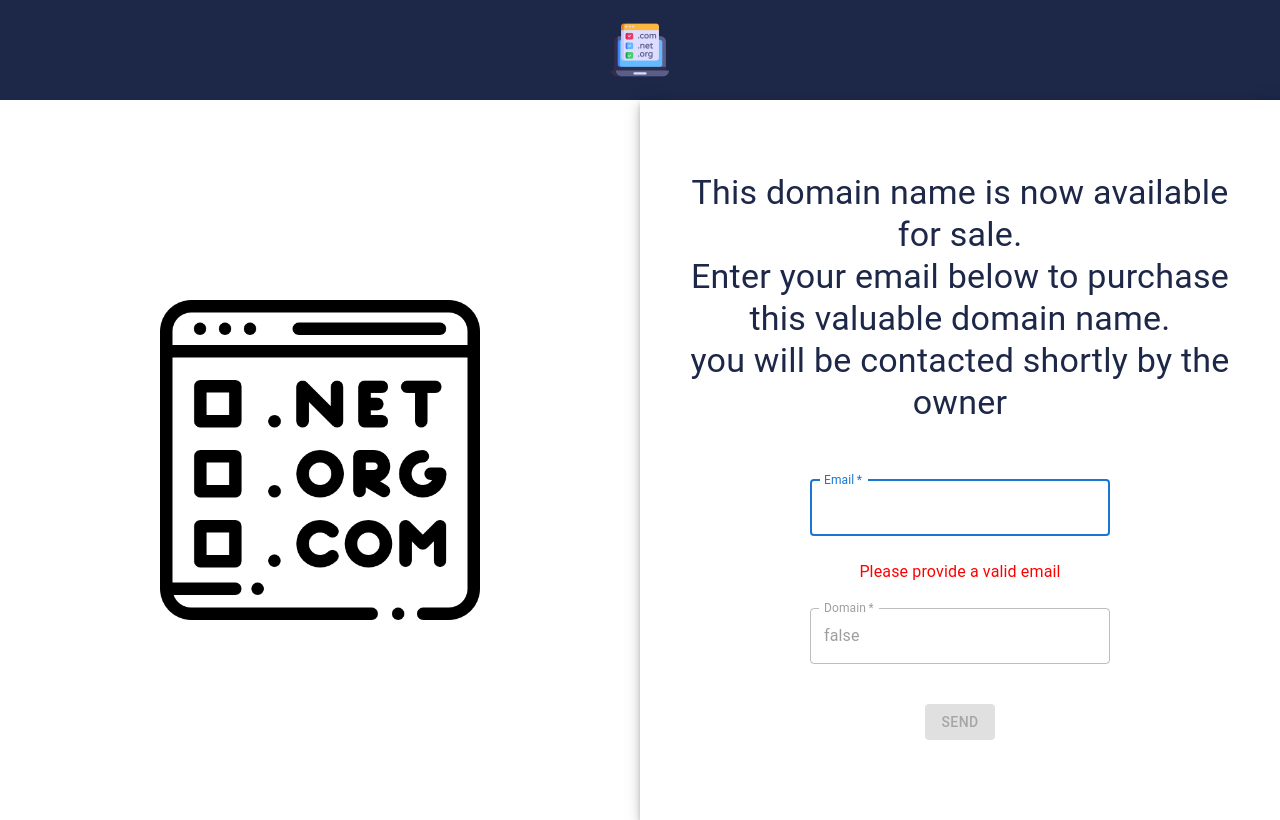
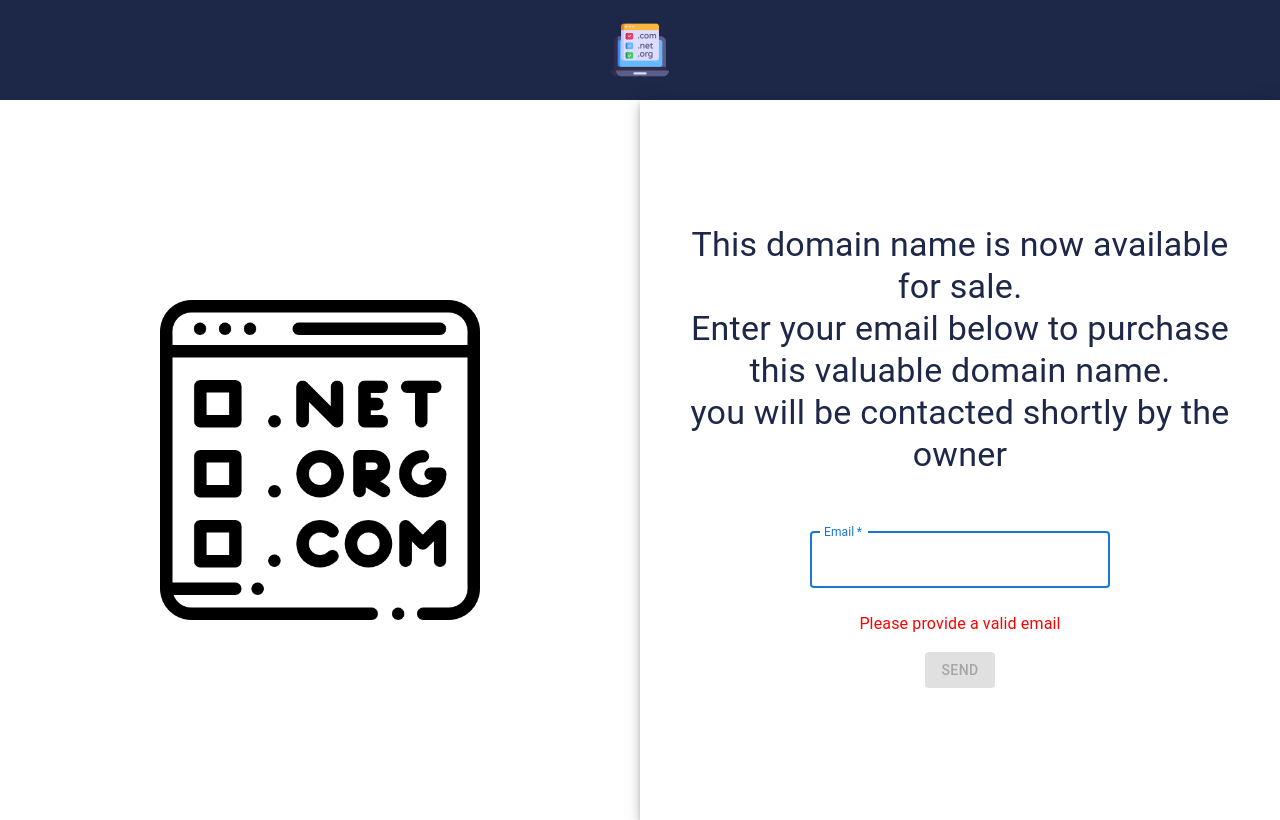
Before and after one commit to MehdiLebenz/ndd, a React (Create React App) app: page / in a window 1280 px wide. Built offline with nearby package versions, Linux system fonts and the light colour scheme; the HTML template or start-up script is replaced by a standard one.

Commit message:
Update box.js
fixe  empty domain

```diff
--- a/src/components/box.js
+++ b/src/components/box.js
@@ -128,12 +128,11 @@ export default function BoxInput() {
     }}
   />
     <span style={{ color: "red"}}>{valid ? "" : "Please provide a valid email"}</span>
-  <TextField
+  {domain ? <TextField
     margin="normal"
     required
     name = "domain"
     id="Domain"
-    disabled
     value={domain}
     label="Domain"
     autoComplete="domain"
@@ -144,7 +143,7 @@ export default function BoxInput() {
       width: 300,
     }}
   />
-
+   : ''}
               <ButtonSend isDisabled= {!domain} />
             </Box>
           </form>
```
